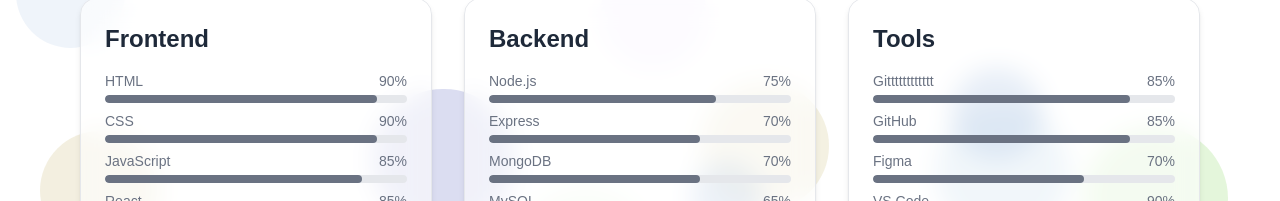
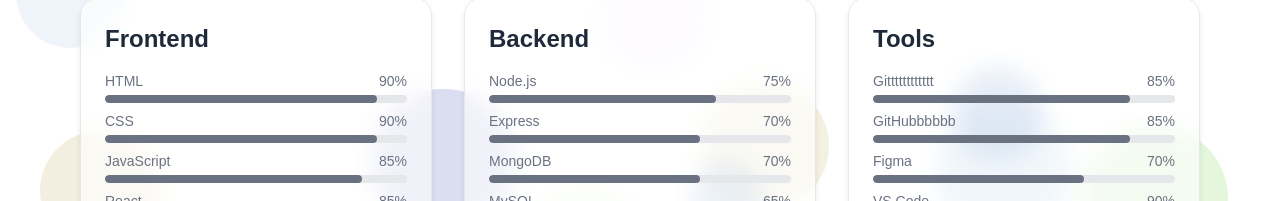
Before and after one commit to HarsimarToor/AppDev---TOOR, a Next.js app: page /skills in a window 1280 px wide. Shown: the part 203-404 px from the top of the page. Built offline with nearby package versions, Linux system fonts and the light colour scheme.

Commit message:
FINAL PROJECT

```diff
--- a/app/skills/page.jsx
+++ b/app/skills/page.jsx
@@ -25,7 +25,7 @@
     title: "Tools",
     skills: [
       { name: "Gitttttttttttt", level: 85 },
-      { name: "GitHub", level: 85 },
+      { name: "GitHubbbbbb", level: 85 },
       { name: "Figma", level: 70 },
       { name: "VS Code", level: 90 },
     ],
```
